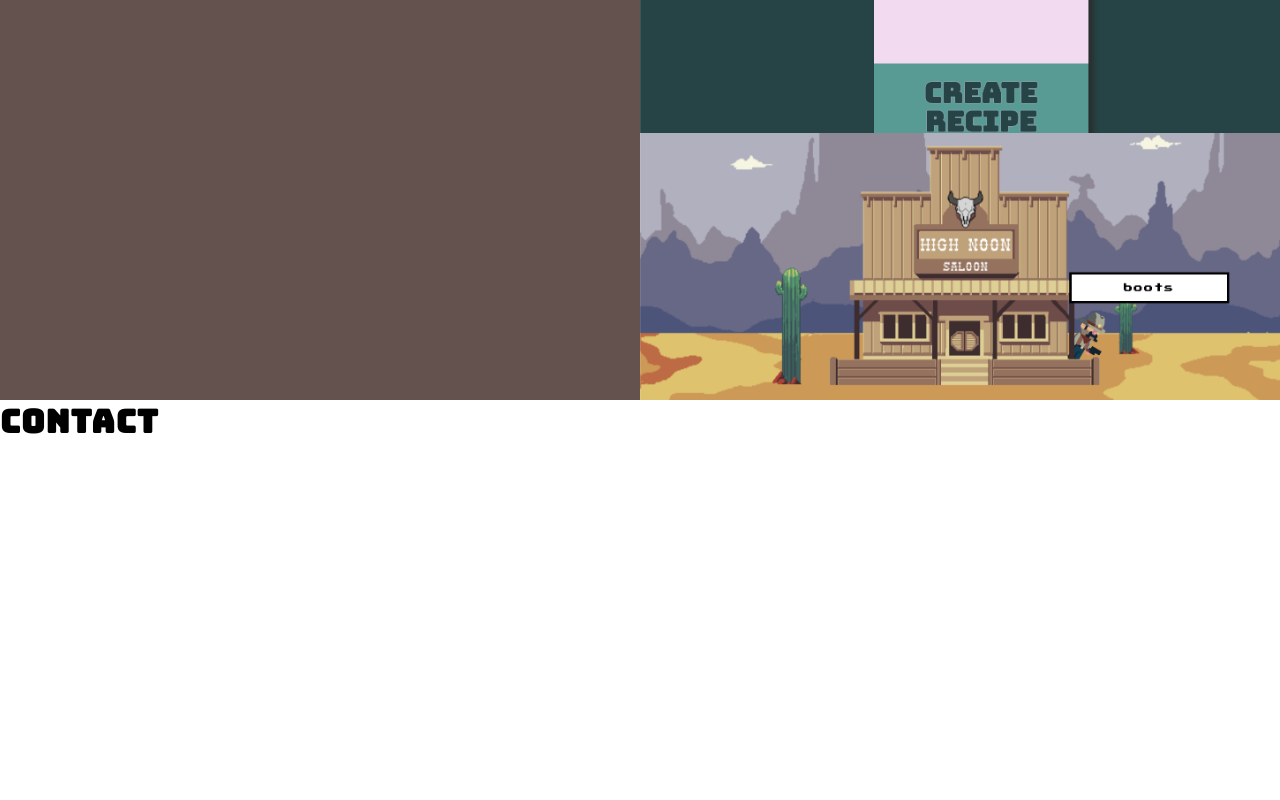
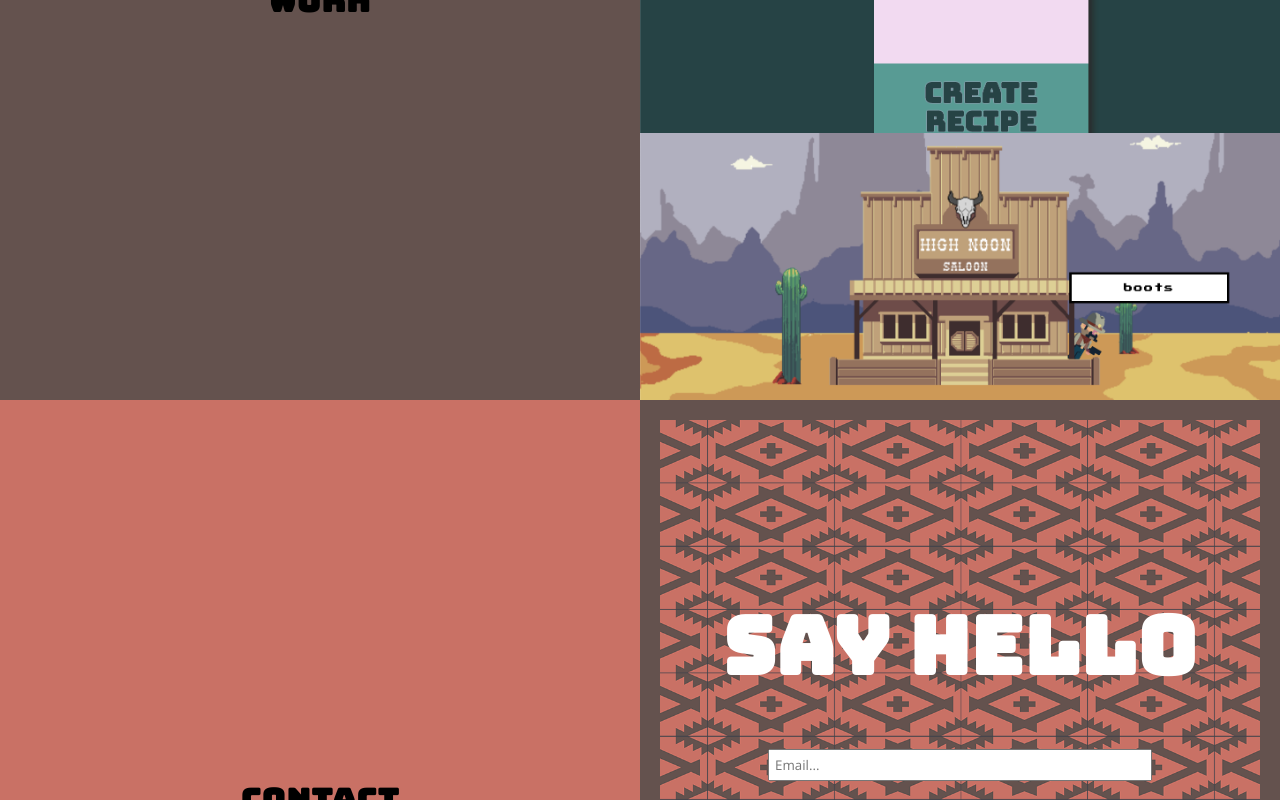
Before and after one commit to KAthousand/portfolio, a React (Create React App) app in the folder client/: page / in a window 1280 px wide. Shown: the part 2000-2800 px from the top of the page. Before the commit the page ends 2443 px from the top, so only its background shows below. Built offline with nearby package versions, Linux system fonts and the light colour scheme.

Commit message:
adding contact page and styling

```diff
--- /dev/null
+++ b/client/src/components/ContactCard/ContactCard.css
@@ -0,0 +1,8 @@
+.contact-card-container {
+  height: 100%;
+  width: 50%;
+  display: flex;
+  justify-content: center;
+  align-items: center;
+  background-color: var(--color-light-orange);
+}
--- /dev/null
+++ b/client/src/components/ContactCard/ContactCard.jsx
@@ -0,0 +1,11 @@
+import React from "react";
+import "../ContactCard/ContactCard.css";
+function ContactCard(props) {
+  return (
+    <div className="contact-card-container">
+      <h1>Contact</h1>
+    </div>
+  );
+}
+
+export default ContactCard;
--- /dev/null
+++ b/client/src/components/ContactForm/ContactForm.css
@@ -0,0 +1,61 @@
+.contact-form-container {
+  height: 100%;
+  width: 50%;
+  background: url("../../assets/titlebackground.png") no-repeat center center;
+  /* background-color: var(--color-dark); */
+  background-size: cover;
+  background-color: var(--color-dark);
+  display: flex;
+  justify-content: center;
+  align-items: center;
+  border: 20px solid var(--color-dark-orange);
+}
+
+.contact-form-content {
+  /* border: 2px solid green; */
+  height: 80%;
+  width: 80%;
+  display: flex;
+  flex-direction: column;
+  justify-content: center;
+  align-items: center;
+}
+
+.contact-form-content form {
+  /* border: 2px solid blue; */
+  width: 80%;
+  text-align: center;
+  margin-top: 40px;
+}
+
+.contact-form-content h1 {
+  color: white;
+  font-size: 5em;
+}
+
+.contact-form-content input,
+.contact-form-content textarea {
+  margin: 10px 0;
+  padding: 5px;
+  width: 100%;
+  font-family: var(--font-content);
+}
+
+.contact-form-content textarea {
+  height: 80%;
+}
+
+.contact-form-content button {
+  /* width: 20%; */
+  padding: 20px 30px;
+  font-family: var(--font-header);
+  font-size: 2em;
+  letter-spacing: 1px;
+  margin-top: 10px;
+  border: none;
+  /* border: 10px solid var(--color-dark-orange); */
+  border-radius: 5px;
+  color: var(--color-light-orange);
+  /* color: white; */
+  background-color: var(--color-dark);
+}
--- /dev/null
+++ b/client/src/components/ContactForm/ContactForm.jsx
@@ -0,0 +1,57 @@
+import React, { useState } from "react";
+import "../ContactForm/ContactForm.css";
+function ContactForm(props) {
+  const [formData, setFormData] = useState({
+    email: "",
+    subject: "",
+    message: "",
+  });
+
+  const handleChange = (e) => {
+    const { name, value } = e.target;
+    setFormData((prevState) => ({
+      ...prevState,
+      [name]: value,
+    }));
+  };
+
+  return (
+    <div className="contact-form-container">
+      <div className="contact-form-content">
+        <h1>Say Hello</h1>
+        <form>
+          <label>
+            <input
+              name="email"
+              placeholder="Email..."
+              value={formData.email}
+              onChange={handleChange}
+            />
+          </label>
+          <br />
+          <label>
+            <input
+              name="subject"
+              placeholder="Subject..."
+              value={formData.subject}
+              onChange={handleChange}
+            />
+          </label>
+          <br />
+          <label>
+            <textarea
+              name="message"
+              placeholder="Message..."
+              value={formData.message}
+              onChange={handleChange}
+            />
+          </label>
+          <br />
+          <button>Submit</button>
+        </form>
+      </div>
+    </div>
+  );
+}
+
+export default ContactForm;
--- a/client/src/components/WorkCard/WorkCard.css
+++ b/client/src/components/WorkCard/WorkCard.css
@@ -3,3 +3,10 @@
   height: 100%;
   width: 50%;
 }
+
+.work-card-content {
+  height: 100%;
+  display: flex;
+  justify-content: center;
+  align-items: center;
+}
--- a/client/src/components/WorkCard/WorkCard.jsx
+++ b/client/src/components/WorkCard/WorkCard.jsx
@@ -4,7 +4,9 @@ import "../WorkCard/WorkCard.css";
 function WorkCard(props) {
   return (
     <div className="work-card-container">
-      <h1> hello world</h1>
+      <div className="work-card-content">
+        <h1> Work</h1>
+      </div>
     </div>
   );
 }
--- a/client/src/components/shared/Nav/Nav.css
+++ b/client/src/components/shared/Nav/Nav.css
@@ -1,12 +1,14 @@
 .nav-container {
   background-color: transparent;
-  height: 100%;
+  height: 92%;
   width: 0;
   position: fixed;
-  right: 0;
+  top: 5%;
+  right: 2%;
   display: flex;
   flex-direction: column;
   justify-content: space-between;
+  align-items: center;
   transition: width 0.5s;
   transition-timing-function: ease-in-out, cubic-bezier(0.82, 0.01, 0.77, 0.78);
   z-index: 1000;
@@ -19,12 +21,14 @@
 .nav-icon-container {
   display: flex;
   flex-direction: column;
+  justify-content: center;
+  align-items: center;
 }
 
 .nav-full {
   height: 100vh;
   width: 0%;
-  background-color: red;
+  background-color: var(--color-dark-orange);
   display: flex;
   justify-content: center;
   align-items: center;
@@ -50,3 +54,26 @@
 .open-link {
   visibility: visible;
 }
+
+.nav-icon {
+  font-family: var(--font-header);
+  font-size: 3em;
+  /* border: 5px solid rgb(42, 42, 42); */
+  border: none;
+  border-radius: 5px;
+  /* color: white; */
+  color: var(--color-dark);
+  background-color: white;
+  /* background-color: var(--color-light-orange); */
+  padding: 5px 18px;
+  transition: transform 0.5s, background-color 0.25s;
+  transition-timing-function: ease-in-out, cubic-bezier(0.82, 0.01, 0.77, 0.78);
+}
+
+.nav-icon:hover {
+  background-color: var(--color-light-orange);
+}
+
+.nav-icon-transition {
+  transform: rotate(225deg);
+}
--- a/client/src/components/shared/Nav/Nav.jsx
+++ b/client/src/components/shared/Nav/Nav.jsx
@@ -24,7 +24,12 @@ function Nav(props) {
         </div>
       </div>
       <div className={mount ? "nav-container nav-transition" : "nav-container"}>
-        <button onClick={() => setFullNav(!fullNav)}>+</button>
+        <button
+          onClick={() => setFullNav(!fullNav)}
+          className={fullNav ? "nav-icon nav-icon-transition" : "nav-icon"}
+        >
+          +
+        </button>
         <div
           className={
             mount ? "nav-icon-container icon-transition" : "nav-icon-container"
--- a/client/src/screens/Contact/Contact.css
+++ b/client/src/screens/Contact/Contact.css
@@ -0,0 +1,4 @@
+.contact-container {
+  height: 100vh;
+  display: flex;
+}
--- a/client/src/screens/Contact/Contact.jsx
+++ b/client/src/screens/Contact/Contact.jsx
@@ -1,9 +1,12 @@
 import React from "react";
-
+import "../Contact/Contact.css";
+import ContactForm from "../../components/ContactForm/ContactForm";
+import ContactCard from "../../components/ContactCard/ContactCard";
 function Contact(props) {
   return (
     <div className="contact-container">
-      <h1>Contact</h1>
+      <ContactCard />
+      <ContactForm />
     </div>
   );
 }
```
Also changed, not shown: 1 other file (tests, documents, lock files or other folders).
